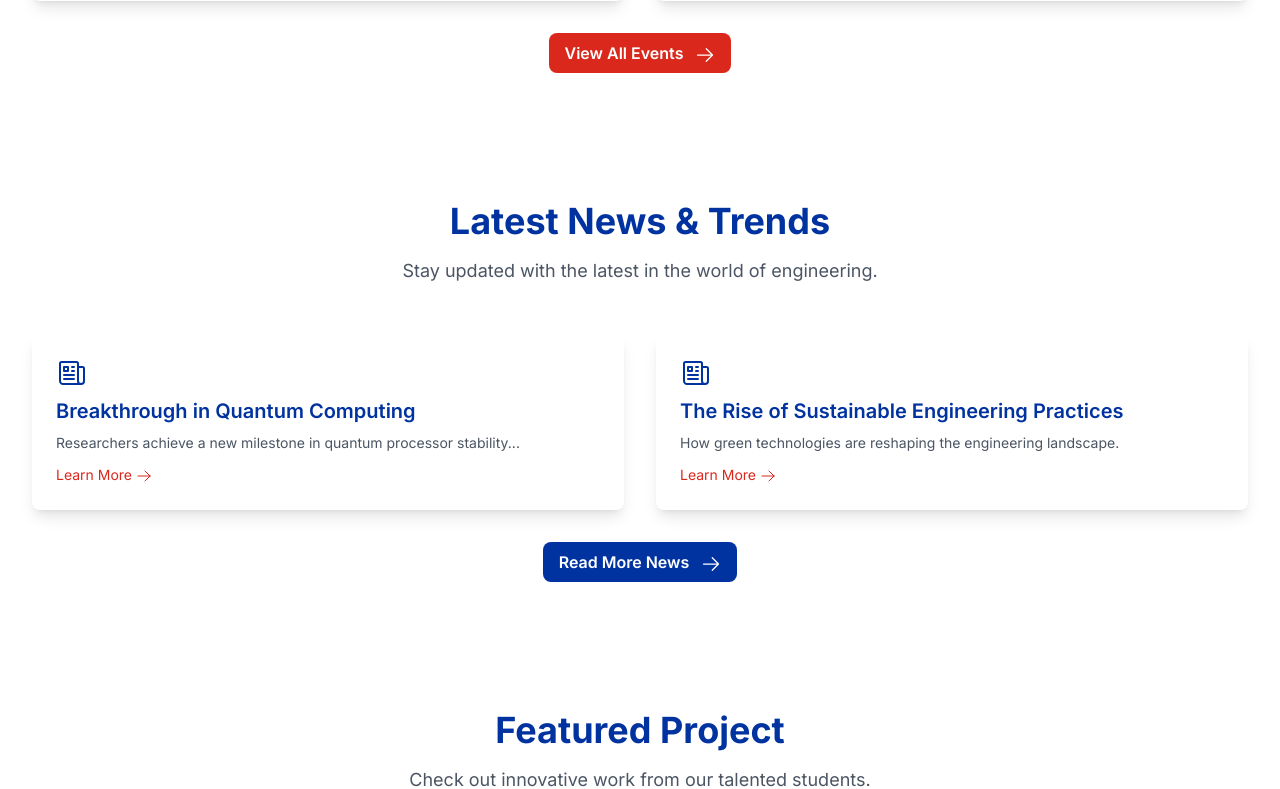
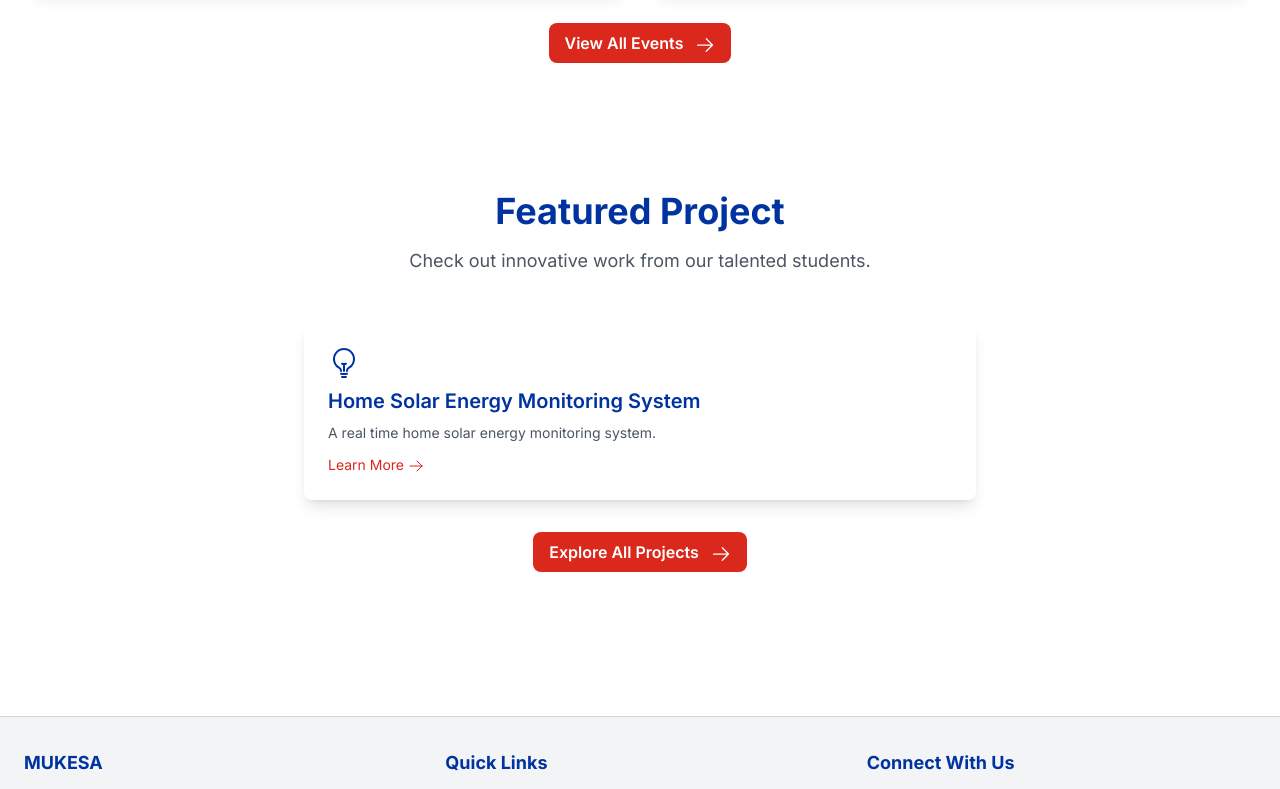
Before and after one commit to 0uma0tieno/mukesa.org, a React (Vite) app: page / in a window 1280 px wide. Shown: the part 1580-2369 px from the top of the page. Built offline with nearby package versions, Linux system fonts and the light colour scheme.

Commit message:
News
Hashed out news section for a bit

```diff
--- a/src/App.tsx
+++ b/src/App.tsx
@@ -6,7 +6,7 @@ import HomePage from './pages/HomePage';
 import AboutPage from './pages/AboutPage';
 import EventsPage from './pages/EventsPage';
 import AchievementsPage from './pages/AchievementsPage';
-import NewsPage from './pages/NewsPage';
+//import NewsPage from './pages/NewsPage';
 import ProjectsPage from './pages/ProjectsPage';
 import TeamPage from './pages/TeamPage';
 import RegisterPage from './pages/RegisterPage';
@@ -36,7 +36,7 @@ const App: React.FC = () => {
           <Route path="events" element={<EventsPage />} />
           <Route path="achievements" element={<AchievementsPage />} />
           <Route path="merch" element={<MerchPage />} />
-          <Route path="news" element={<NewsPage />} />
+          {/* <Route path="news" element={<NewsPage />} /> */}
           <Route path="projects" element={<ProjectsPage />} />
           <Route path="team" element={<TeamPage />} />
           <Route path="register" element={<RegisterPage />} />
--- a/src/constants.ts
+++ b/src/constants.ts
@@ -7,7 +7,7 @@ export const NAVIGATION_LINKS: NavLinkItem[] = [
   { name: 'Events', path: '/events' },
   { name: 'Achievements', path: '/achievements' },
   { name: 'Projects & Papers', path: '/projects' },
-  { name: 'News & Trends', path: '/news' },
+  //{ name: 'News & Trends', path: '/news' },
   { name: 'Our Team', path: '/team' },
   { name: 'Merch', path: '/merch' },
   { name: 'Join Us', path: '/register' },
--- a/src/pages/HomePage.tsx
+++ b/src/pages/HomePage.tsx
@@ -52,7 +52,7 @@ const MiniCard: React.FC<{item: EventItem | NewsArticle | ProjectItem, type: 'ev
 
 const HomePage: React.FC = () => {
   const featuredEvents = MOCK_EVENTS.filter(e => e.type === 'Upcoming').slice(0, 2);
-  const latestNews = MOCK_NEWS.slice(0, 2);
+  /* const latestNews = MOCK_NEWS.slice(0, 2); */
   const featuredProject = MOCK_PROJECTS.slice(0,1)[0];
 
   return (
@@ -92,7 +92,7 @@ const HomePage: React.FC = () => {
         </SectionWrapper>
       )}
 
-      {latestNews.length > 0 && (
+      {/* {latestNews.length > 0 && (
          <SectionWrapper title="Latest News & Trends" subtitle="Stay updated with the latest in the world of engineering.">
          <div className="grid md:grid-cols-2 gap-8">
            {latestNews.map(news => <MiniCard key={news.id} item={news} type="news" />)}
@@ -103,7 +103,7 @@ const HomePage: React.FC = () => {
            </Button>
          </div>
        </SectionWrapper>
-      )}
+      )} */}
 
       {featuredProject && (
         <SectionWrapper title="Featured Project" subtitle="Check out innovative work from our talented students.">
```
